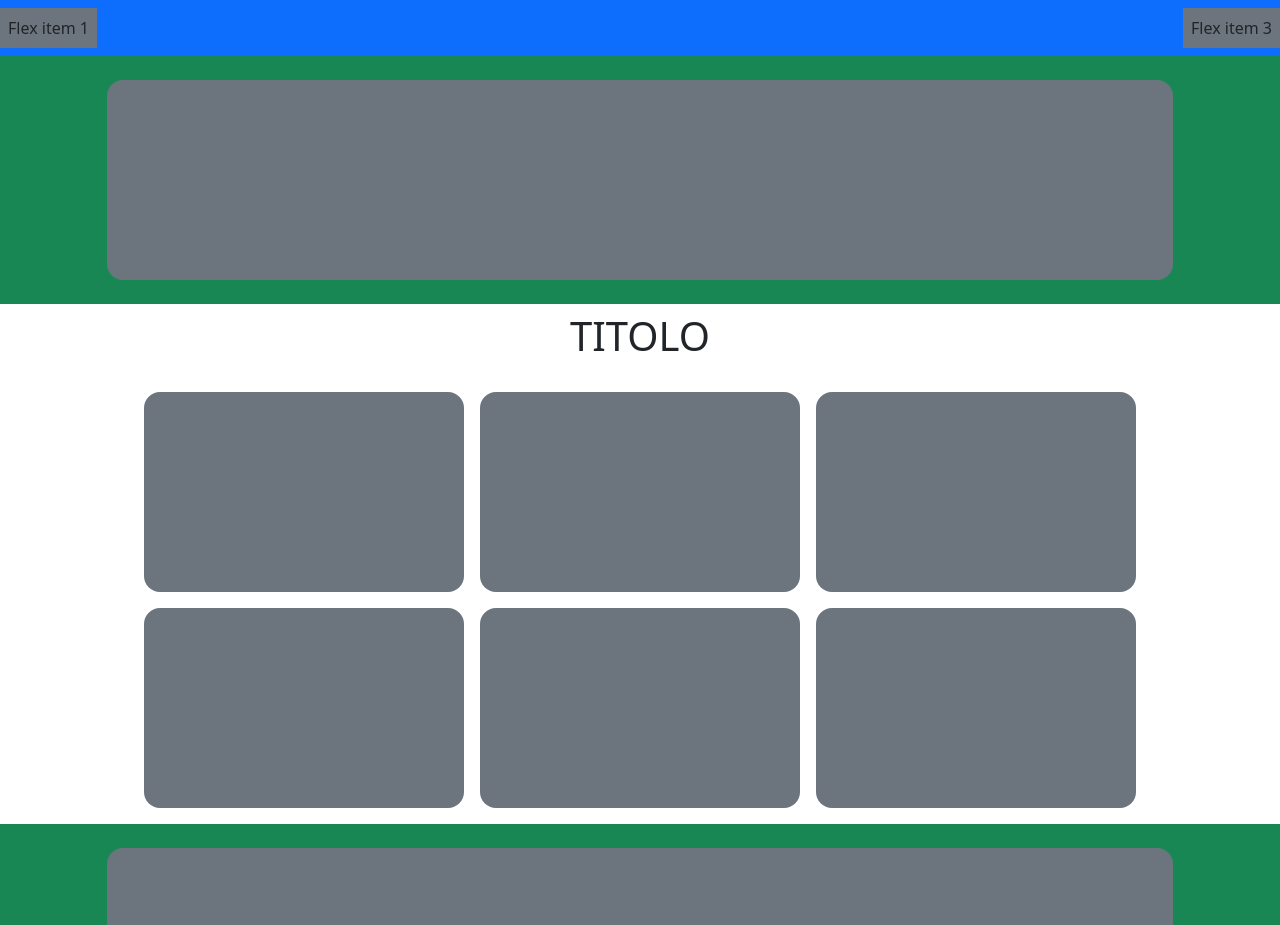
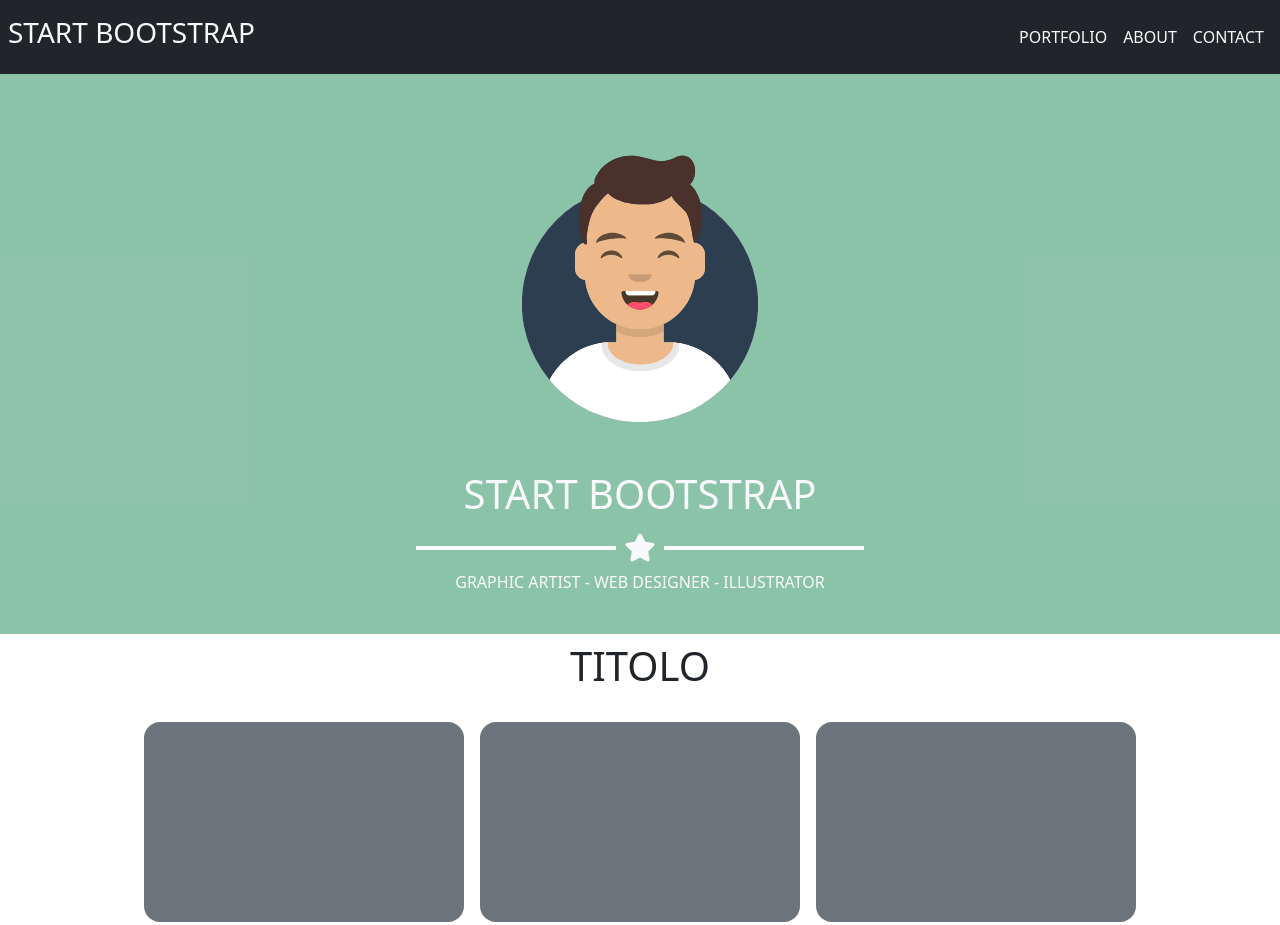
Before and after one commit to VincenzoDePetris/html-css-bootstrap-freelancer, a plain HTML site: page index.html in a window 1280 px wide. Shown: the top 925 px of the page. Drawn offline with nearby package versions, Linux system fonts and the light colour scheme.

Commit message:
add: header and first section content

```diff
--- a/css/style.css
+++ b/css/style.css
@@ -1,3 +1,12 @@
 .height {
-  height: 200px;
+  min-height: 200px;
 }
+
+img {
+  max-width: 100%;
+}
+
+.striscia {
+  width: 200px;
+  height: 0;
+}
--- a/index.html
+++ b/index.html
@@ -10,22 +10,63 @@
       integrity="sha384-rbsA2VBKQhggwzxH7pPCaAqO46MgnOM80zW1RWuH61DGLwZJEdK2Kadq2F9CUG65"
       crossorigin="anonymous"
     />
+    <link
+      rel="stylesheet"
+      href="https://cdnjs.cloudflare.com/ajax/libs/font-awesome/6.4.0/css/all.min.css"
+      integrity="sha512-iecdLmaskl7CVkqkXNQ/ZH/XLlvWZOJyj7Yy7tcenmpD1ypASozpmT/E0iPtmFIB46ZmdtAc9eNBvH0H/ZpiBw=="
+      crossorigin="anonymous"
+      referrerpolicy="no-referrer"
+    />
 
     <link rel="stylesheet" href="./css/style.css" />
   </head>
   <body>
     <!-- Header -->
     <header>
-      <div class="navbar d-flex flex-row bg-primary">
-        <div class="p-2 bg-secondary">Flex item 1</div>
-        <div class="p-2 bg-secondary">Flex item 3</div>
+      <div class="navbar d-flex flex-row bg-dark">
+        <div class="p-2 h3 text-light">START BOOTSTRAP</div>
+        <div class="d-sm-block d-md-none mx-3">
+          <i class="fa-solid fa-bars h3 text-light"></i>
+        </div>
+        <div class="p-2 d-sm-none d-md-flex">
+          <div class="mx-2 d-sm-none d-md-block">
+            <a href="#" class="text-decoration-none link-light">PORTFOLIO</a>
+          </div>
+          <div class="mx-2 d-sm-none d-md-block">
+            <a href="#" class="text-decoration-none link-light">ABOUT</a>
+          </div>
+          <div class="mx-2 d-sm-none d-md-block">
+            <a href="#" class="text-decoration-none link-light">CONTACT</a>
+          </div>
+        </div>
       </div>
     </header>
     <!-- main -->
     <main class="container-fluid">
       <div>
-        <div class="row justify-content-center bg-success py-4">
-          <div class="col-10 bg-secondary height rounded-4 col-md-10"></div>
+        <div class="row justify-content-center bg-success bg-opacity-50 py-4">
+          <div class="col-10 height rounded-4 col-md-10 text-center">
+            <img
+              class="w-25 my-5"
+              src="./img/avatar.svg"
+              class="card-img-top"
+              alt="avatar"
+            />
+
+            <p class="text-light h1">START BOOTSTRAP</p>
+            <div
+              class="d-flex justify-content-center align-items-center altezza-stella"
+            >
+              <div class="border border-2 striscia border-light"></div>
+              <div>
+                <i class="fa-solid fa-star m-2 fs-3 text-light"></i>
+              </div>
+              <div class="border border-2 striscia border-light"></div>
+            </div>
+            <p class="text-light">
+              GRAPHIC ARTIST - WEB DESIGNER - ILLUSTRATOR
+            </p>
+          </div>
         </div>
       </div>
       <!-- card section -->
```
